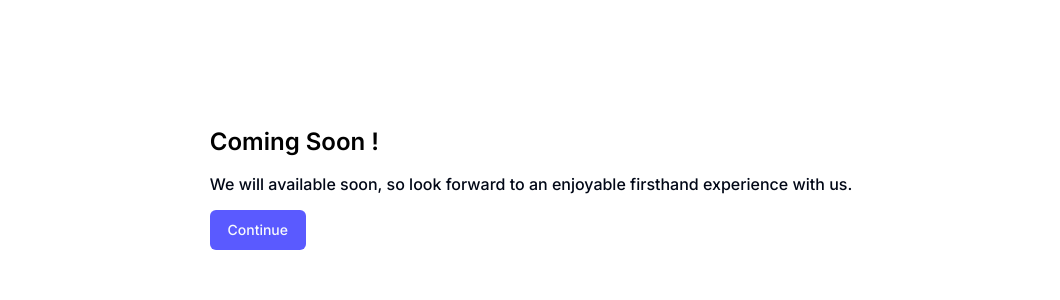
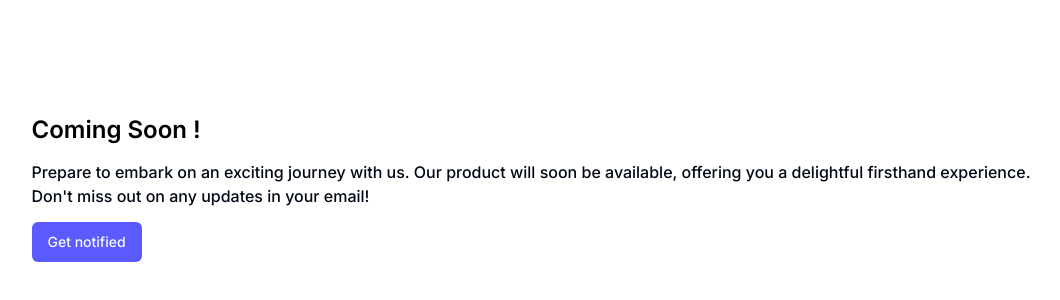
Before and after one commit to alizaenazet/identpix-mvp, a Next.js app: page /coming-soon in a window 1280 px wide. Shown: the part 212-512 px from the top of the page, without its empty margins (109-1169 px from the left). Built offline with nearby package versions, Linux system fonts and the light colour scheme.

Commit message:
feat: add button with local functionality

```diff
--- a/app/coming-soon/page.tsx
+++ b/app/coming-soon/page.tsx
@@ -1,6 +1,7 @@
 import EmailForm  from "@/app/ui/coming-soon/email-form";
 
 export default function Page() {
+
   return (
     <main className='flex h-screen flex-col  justify-center items-center p-14 md:p-32 lg:p-55'>
         <div className='flex flex-col gap-3.5 items-start justify-center'>
@@ -8,7 +9,7 @@ export default function Page() {
                 Coming Soon !
             </h1>
             <p className='text-sm font-medium w-full md:min-w-[446px]  md:text-base'>
-              We will available soon, so look forward to an enjoyable firsthand experience with us.
+              Prepare to embark on an exciting journey with us. Our product will soon be available, offering you a delightful firsthand experience.<br/>Don't miss out on any updates in your email!
             </p>
             <EmailForm />
         </div>
--- a/app/ui/coming-soon/email-form.tsx
+++ b/app/ui/coming-soon/email-form.tsx
@@ -1,11 +1,20 @@
+'use client'
 import { Button } from "@/components/ui/button"
 import { Label } from "@/components/ui/label"
 import { Input } from "@/components/ui/input"
 
 export default function EmailForm() {
+
+  const setSubscribeStatus = (status: boolean) => {
+    localStorage.setItem("subcriptionStatus", `${status}`)
+  }
+
   return (
     <form className="flex flex-col gap-y-2">
-        <Button className="w-24 ">Continue</Button>
+        { localStorage.getItem("subcriptionStatus") == "true" ?
+          <Button className="bg-destructive" onClick={() => setSubscribeStatus(false)}>Opt out of notifications</Button> :
+          <Button className=""onClick={() => setSubscribeStatus(true)}>Get notified</Button>
+        }
     </form>
   )
 }
```
